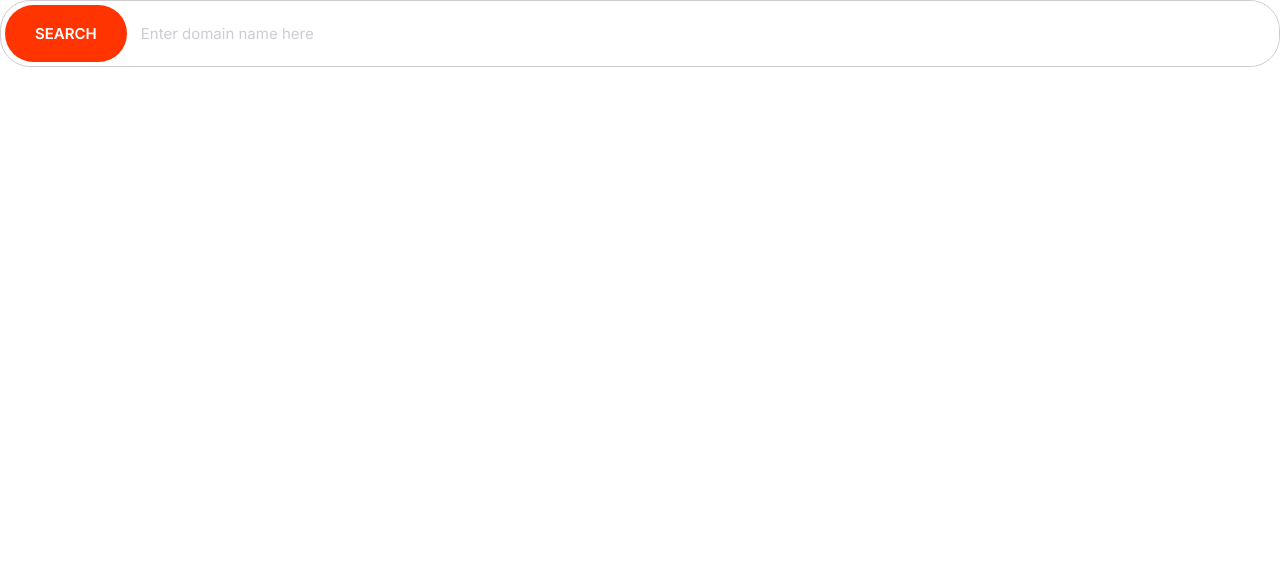
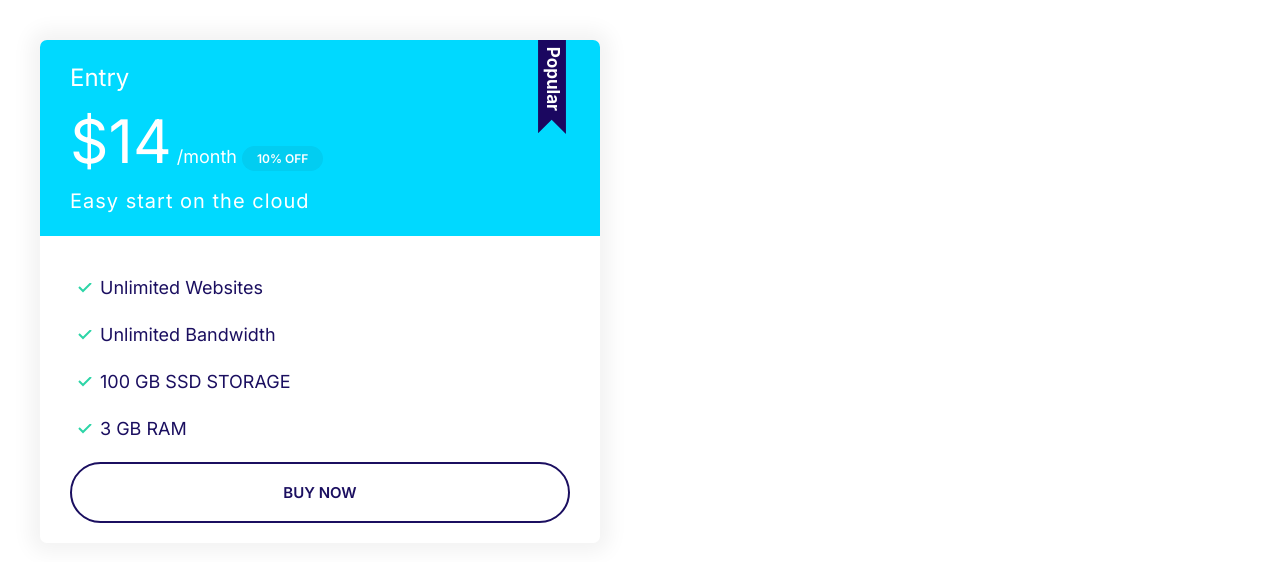
Before and after one commit to MRXdev12/moshify, a plain HTML site: page index.html in a window 1280 px wide. Drawn offline with Linux system fonts and the light colour scheme.

Commit message:
Definition of Card Components

```diff
--- a/css/styles.css
+++ b/css/styles.css
@@ -119,6 +119,7 @@
 
 .badge--small {
   font-size: 1.6rem;
+  padding: 0.5rem 1.5rem;
 }
 
 @media screen and (min-width: 1024px) {
@@ -280,3 +281,74 @@
     font-size: 1.5rem;
   }
 }
+
+/* Cards */
+
+.card {
+  border-radius: 7px;
+  box-shadow: 0 0 20px 10px #f3f3f3;
+  overflow: hidden;
+}
+
+.card__header,
+.card__body {
+  padding: 2rem 3rem;
+}
+
+.card--primary .card__header {
+  background: var(--color-primary);
+  color: #fff;
+}
+
+.card--secondary .card__header {
+  background: var(--color-secondary);
+  color: #fff;
+}
+
+.card--secondary .badge--secondary {
+  background: #02cdf1;
+}
+
+/* Plans */
+
+.plan--popular .card__header {
+  position: relative;
+}
+
+.plan--popular .card__header::before {
+  content: url(../images/popular.svg);
+  width: 40px;
+  display: inline-block;
+  position: absolute;
+  top: -6px;
+  right: 5%;
+}
+
+.plan__name {
+  color: #fff;
+  margin: 0;
+  font-weight: 500;
+  font-size: 2.4rem;
+}
+
+.plan__price {
+  font-size: 6rem;
+}
+
+.plna__billing-cycle {
+  font-size: 2.4rem;
+  font-weight: 300;
+  opacity: 0.8;
+  margin-right: 1rem;
+}
+
+.plan__description {
+  font-size: 2rem;
+  font-weight: 300;
+  letter-spacing: 1px;
+  display: block;
+}
+
+.plan .list__item {
+  margin-bottom: 2rem;
+}
--- a/index.html
+++ b/index.html
@@ -15,9 +15,27 @@
     <link rel="stylesheet" href="css/styles.css" />
   </head>
   <body>
-    <div class="input-group">
-      <button class="btn btn--accent">Search</button>
-      <input type="text" placeholder="Enter domain name here" class="input" />
+    <div style="width: 50%; padding: 4rem">
+      <div class="plan plan--popular">
+        <div class="card card--secondary">
+          <header class="card__header">
+            <h3 class="plan__name">Entry</h3>
+            <span class="plan__price">$14</span>
+            <span class="plan__billing-cycle">/month</span>
+            <span class="badge badge--secondary badge--small">10% OFF</span>
+            <span class="plan__description">Easy start on the cloud</span>
+          </header>
+          <div class="card__body">
+            <ul class="list list--tick">
+              <li class="list__item">Unlimited Websites</li>
+              <li class="list__item">Unlimited Bandwidth</li>
+              <li class="list__item">100 GB SSD STORAGE</li>
+              <li class="list__item">3 GB RAM</li>
+            </ul>
+            <button class="btn btn--outline btn--block">Buy Now</button>
+          </div>
+        </div>
+      </div>
     </div>
   </body>
 </html>
```
Also changed, not shown: components/cards.html (added, +22 -0 lines), images/popular.svg (added).
